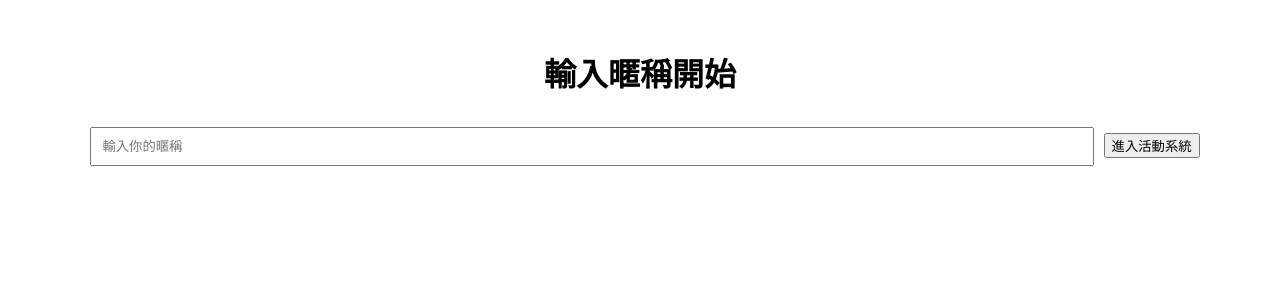
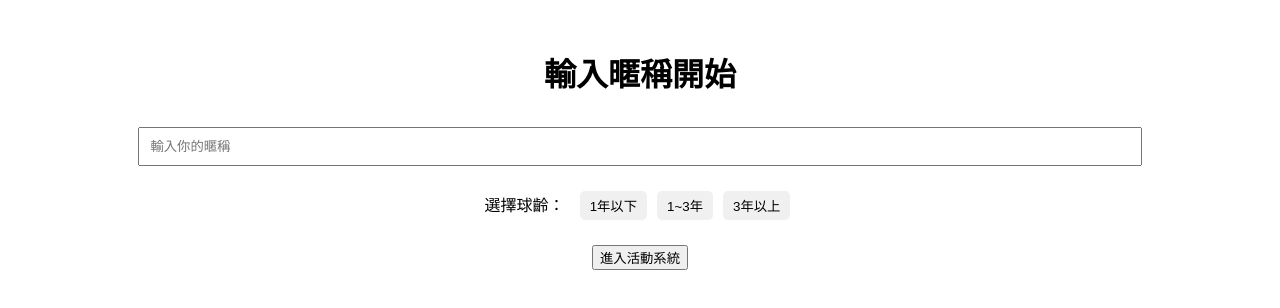
Before and after one commit to MRKENTW/badminton-app, a Next.js app: page / in a window 1280 px wide. Shown: the top 308 px of the page. Built offline with nearby package versions, Linux system fonts and the light colour scheme.

Commit message:
Update index.tsx

```diff
--- a/pages/index.tsx
+++ b/pages/index.tsx
@@ -1,13 +1,25 @@
 import { useState } from "react";
-import { useRouter } from "next/router";  // 加入這行
+import { useRouter } from "next/router";
 
 export default function HomePage() {
   const [nickname, setNickname] = useState("");
   const [submitted, setSubmitted] = useState(false);
-  const router = useRouter(); // 使用 router
+  const [experience, setExperience] = useState(""); // 球齡
+  const router = useRouter();
 
   const handleSubmit = () => {
-    if (nickname.trim()) {
+    if (nickname.trim() && experience) {
+      const experienceMap: Record<string, number> = {
+        "1年以下": 35,
+        "1~3年": 50,
+        "3年以上": 65,
+      };
+      const winRate = experienceMap[experience]; // 可用於後端儲存
+
+      console.log("暱稱:", nickname);
+      console.log("球齡:", experience);
+      console.log("預設勝率:", winRate);
+
       setSubmitted(true);
     }
   };
@@ -26,7 +38,27 @@ export default function HomePage() {
           onChange={(e) => setNickname(e.target.value)}
           style={{ padding: 10, width: "80%", margin: 10 }}
         />
-        <button onClick={handleSubmit}>進入活動系統</button>
+        <div style={{ marginTop: 10 }}>
+          <label style={{ marginRight: 10 }}>選擇球齡：</label>
+          {["1年以下", "1~3年", "3年以上"].map((level) => (
+            <button
+              key={level}
+              onClick={() => setExperience(level)}
+              style={{
+                margin: 5,
+                padding: "5px 10px",
+                backgroundColor: experience === level ? "#b3e5fc" : "#f0f0f0",
+                border: "none",
+                borderRadius: 5,
+              }}
+            >
+              {level}
+            </button>
+          ))}
+        </div>
+        <button style={{ marginTop: 20 }} onClick={handleSubmit}>
+          進入活動系統
+        </button>
       </div>
     );
   }
@@ -34,7 +66,7 @@ export default function HomePage() {
   return (
     <div style={{ padding: 20 }}>
       <h1>你好，{nickname}</h1>
-      <div style={{ display: 'flex', gap: 10, marginTop: 20 }}>
+      <div style={{ display: "flex", gap: 10, marginTop: 20 }}>
         <button onClick={handleCreate}>+ 建立活動</button>
         <button>+ 加入活動</button>
       </div>
```
